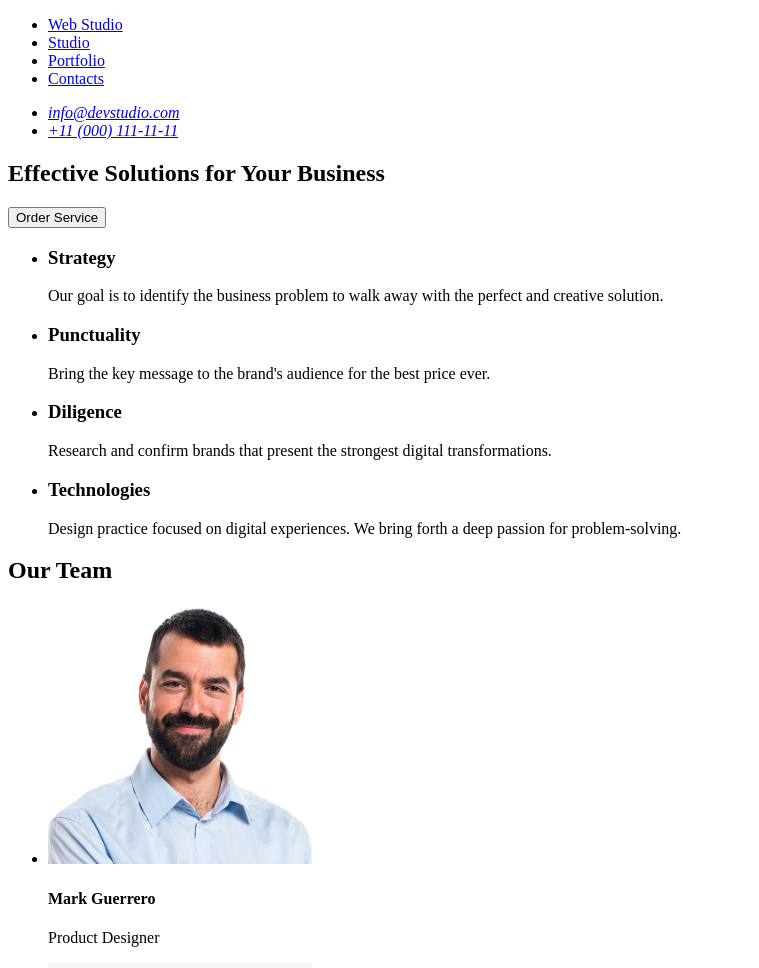
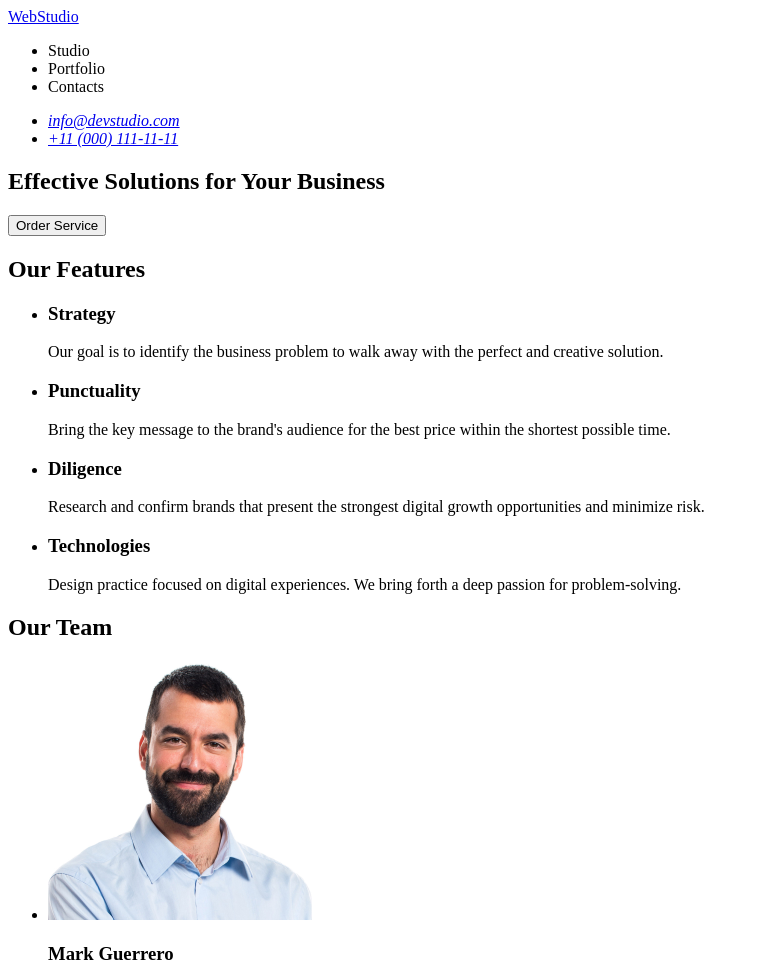
Before and after one commit to Serejjka12/goit-markup-hw-01, a plain HTML site: page index.html in a window 1280 px wide. Shown: the top 968 px of the page, without its empty margins (0-759 px from the left). Drawn offline with Linux system fonts and the light colour scheme.

Commit message:
commit finish

```diff
--- a/index.html
+++ b/index.html
@@ -8,17 +8,19 @@
 	<body>
 		<header>
 			<nav>
+				<a href="./index.html">WebStudio</a>
 				<ul>
-					<li><a href="#">Web Studio</a></li>
-					<li><a href="#">Studio</a></li>
-					<li><a href="#">Portfolio</a></li>
-					<li><a href="#">Contacts</a></li>
+					<li><a href="#"></a>Studio</li>
+					<li><a href="#"></a>Portfolio</li>
+					<li><a href="#"></a>Contacts</li>
 				</ul>
 			</nav>
 			<address>
 				<ul>
-					<li><a href="#">info@devstudio.com</a></li>
-					<li><a href="#">+11 (000) 111-11-11</a></li>
+					<li>
+						<a href="href=”mailto:info@devstudio.com">info@devstudio.com</a>
+					</li>
+					<li><a href="tel:+110001111111">+11 (000) 111-11-11</a></li>
 				</ul>
 			</address>
 		</header>
@@ -29,6 +31,7 @@
 				<button type="button">Order Service</button>
 			</section>
 			<section>
+				<h2>Our Features</h2>
 				<ul>
 					<li>
 						<h3>Strategy</h3>
@@ -42,14 +45,14 @@
 						<h3>Punctuality</h3>
 						<p>
 							Bring the key message to the brand's audience for the best price
-							ever.
+							within the shortest possible time.
 						</p>
 					</li>
 					<li>
 						<h3>Diligence</h3>
 						<p>
 							Research and confirm brands that present the strongest digital
-							transformations.
+							growth opportunities and minimize risk.
 						</p>
 					</li>
 					<li>
@@ -66,32 +69,32 @@
 				<ul>
 					<li>
 						<img src="./images/img-3.jpg" alt="Mark Guerrero" width="264" />
-						<h4>Mark Guerrero</h4>
+						<h3>Mark Guerrero</h3>
 						<p>Product Designer</p>
 					</li>
 
 					<li>
 						<img src="./images/img-2.jpg" alt="Tom Ford" width="264" />
-						<h4>Tom Ford</h4>
+						<h3>Tom Ford</h3>
 						<p>Frontend Developer</p>
 					</li>
 
 					<li>
 						<img src="./images/img-1.jpg" alt="Camila Garcia" width="264" />
-						<h4>Camila Garcia</h4>
+						<h3>Camila Garcia</h3>
 						<p>Marketing</p>
 					</li>
 
 					<li>
 						<img src="./images/img.jpg" alt="Daniel Wilson" width="264" />
-						<h4>Daniel Wilson</h4>
+						<h3>Daniel Wilson</h3>
 						<p>UI Designer</p>
 					</li>
 				</ul>
 			</section>
 		</main>
 		<footer>
-			<a href="#">Web Studio</a>
+			<a href="./index.html">WebStudio</a>
 			<p>
 				Increase the flow of customers and sales for your business with digital
 				marketing & growth solutions.
```
